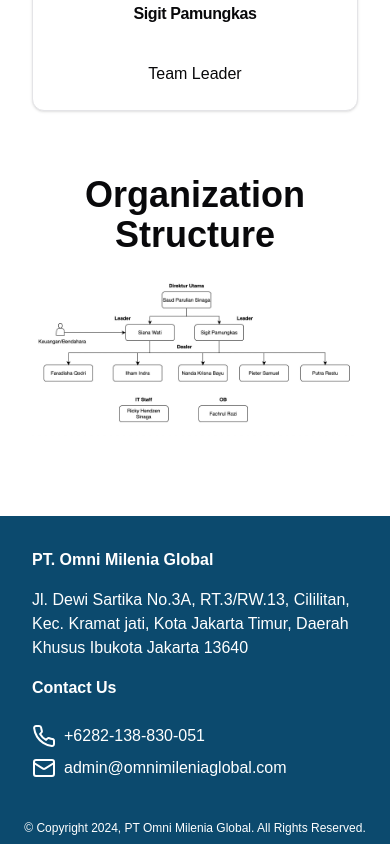
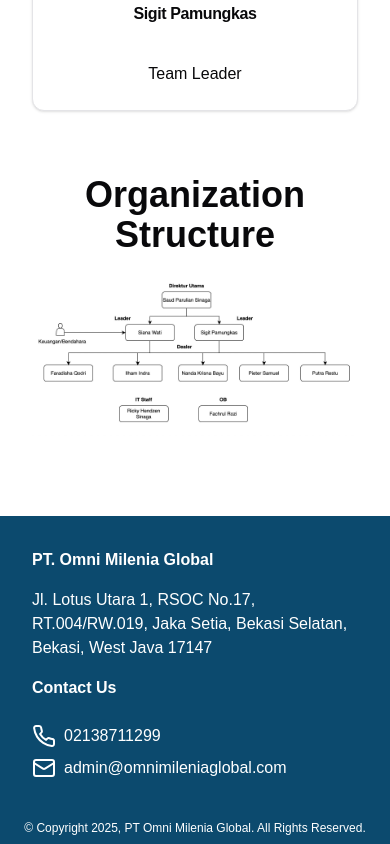
Before and after one commit to DriyandoAndreas/omniglobal, a Next.js app: page /about in a window 390 px wide. Shown: the part 2865-3709 px from the top of the page. Built offline with nearby package versions, Linux system fonts and the light colour scheme.

Commit message:
update address and phone number

```diff
--- a/src/components/Footer.tsx
+++ b/src/components/Footer.tsx
@@ -10,8 +10,7 @@ export default function Footer() {
             <div className="lg:basis-1/4">
               <div className="font-bold pb-4">PT. Omni Milenia Global</div>
               <div>
-                Jl. Dewi Sartika No.3A, RT.3/RW.13, Cililitan, Kec. Kramat jati,
-                Kota Jakarta Timur, Daerah Khusus Ibukota Jakarta 13640
+               Jl. Lotus Utara 1, RSOC No.17, RT.004/RW.019, Jaka Setia, Bekasi Selatan, Bekasi, West Java 17147
               </div>
             </div>
             <div className="lg:basis-1/4">
@@ -22,9 +21,7 @@ export default function Footer() {
                     <Phone />
                   </div>
                   <div>
-                    <Link href={"https://wa.link/yd2xa9"}>
-                      +6282-138-830-051
-                    </Link>
+                     02138711299
                   </div>
                 </div>
                 <div className="flex space-x-2">
@@ -40,7 +37,7 @@ export default function Footer() {
       </div>
       <div className="flex justify-center bg-sky-900 p-2">
         <div className="text-white text-xs">
-          &copy; Copyright 2024, PT Omni Milenia Global. All Rights Reserved.
+          &copy; Copyright 2025, PT Omni Milenia Global. All Rights Reserved.
         </div>
       </div>
     </>
```
